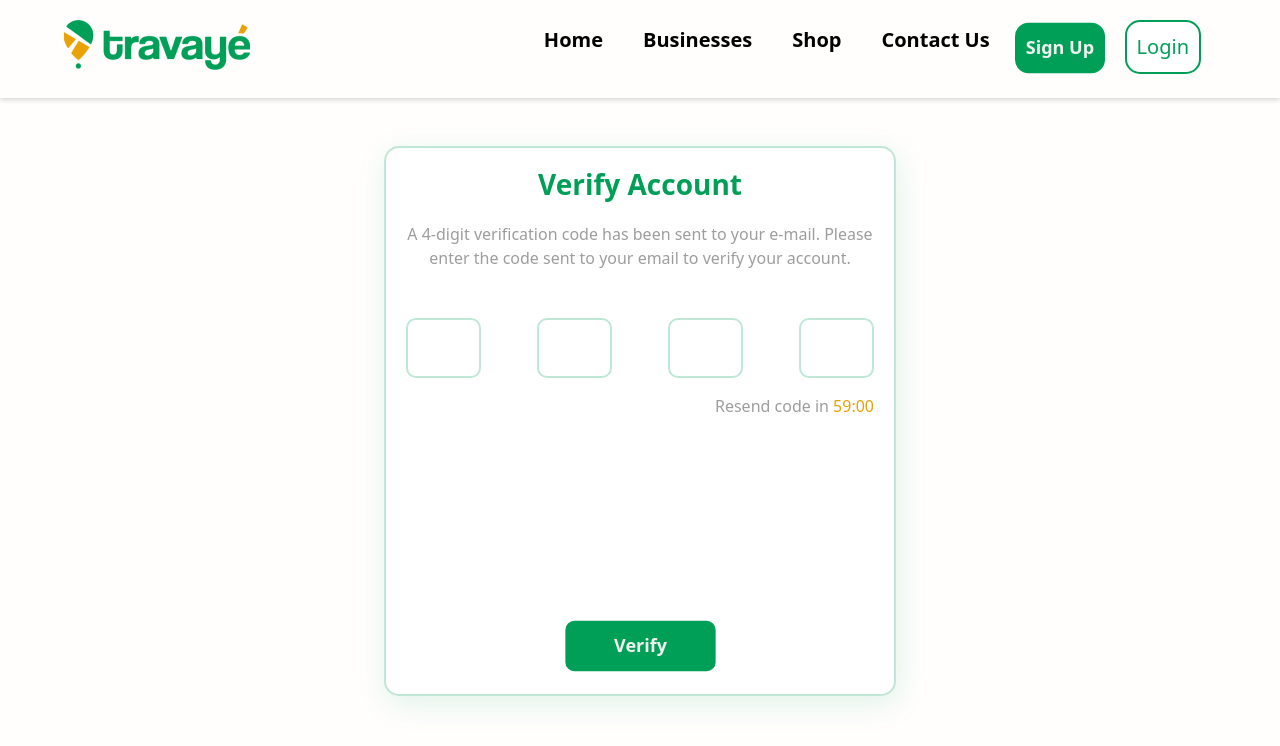
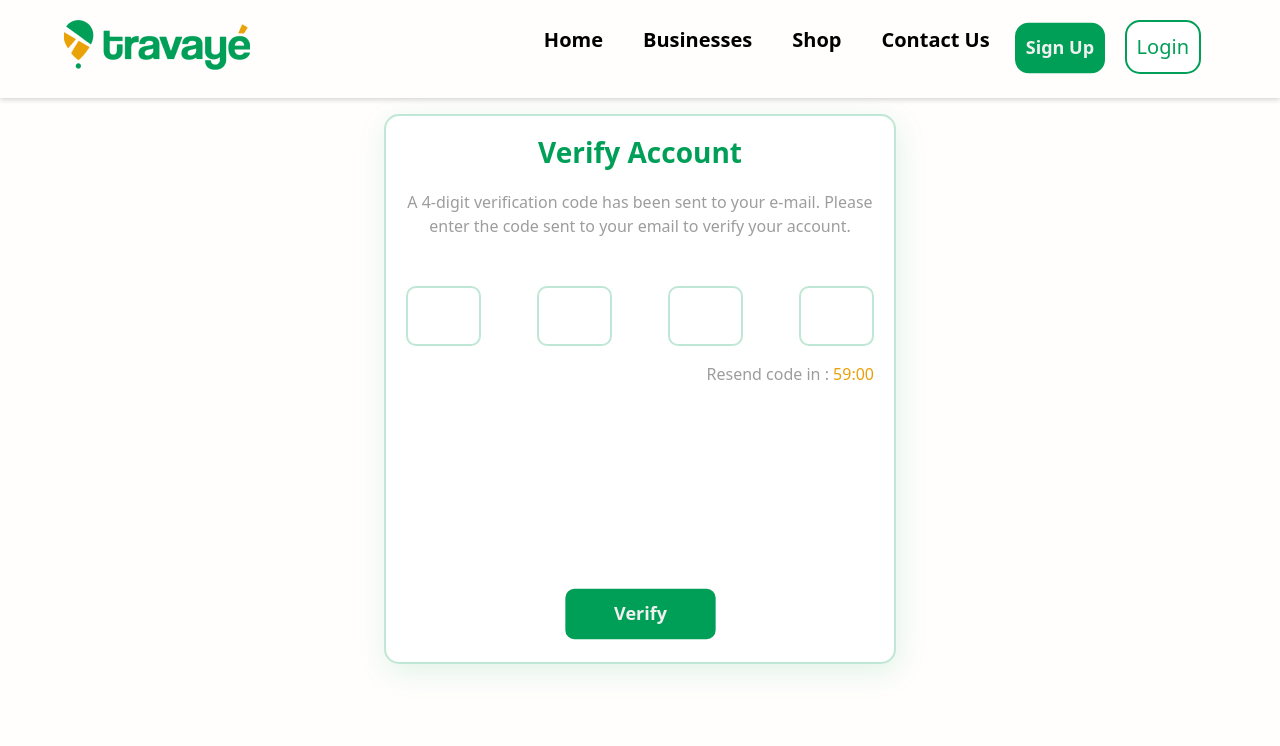
Before and after one commit to tra-vaye/travaye-frontend, a React (Create React App) app: page /verify in a window 1280 px wide. Shown: the top 746 px of the page. Built offline with nearby package versions, Linux system fonts and the light colour scheme.

Commit message:
minor style change

```diff
--- a/src/Pages/SignUp/Verification.js
+++ b/src/Pages/SignUp/Verification.js
@@ -4,7 +4,7 @@ import { AuthFormWrapper } from "../Login";
 
 const Verification = () => {
   return (
-    <Container className="d-flex justify-content-center col-md-6 offset-md-3 mt-5 text-center">
+    <Container className="d-flex justify-content-center col-md-6 offset-md-3 mt-3 text-center">
       <AuthFormWrapper>
         <h3>Verify Account</h3>
         <p>
@@ -15,7 +15,7 @@ const Verification = () => {
           <input /> <input /> <input /> <input />
         </div>
         <Timer>
-          Resend code in <span>59:00</span>
+          Resend code in : <span>59:00</span>
         </Timer>
         <Button color="green">Verify</Button>
       </AuthFormWrapper>
```
